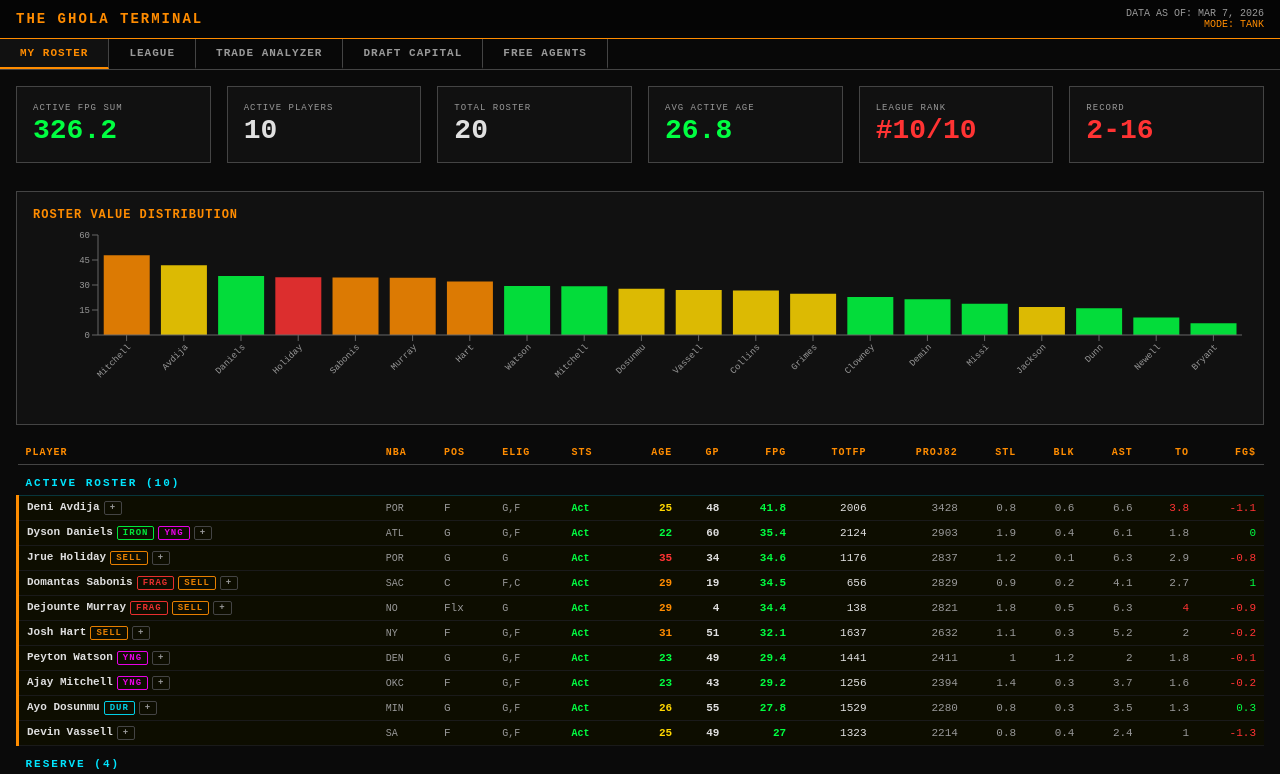
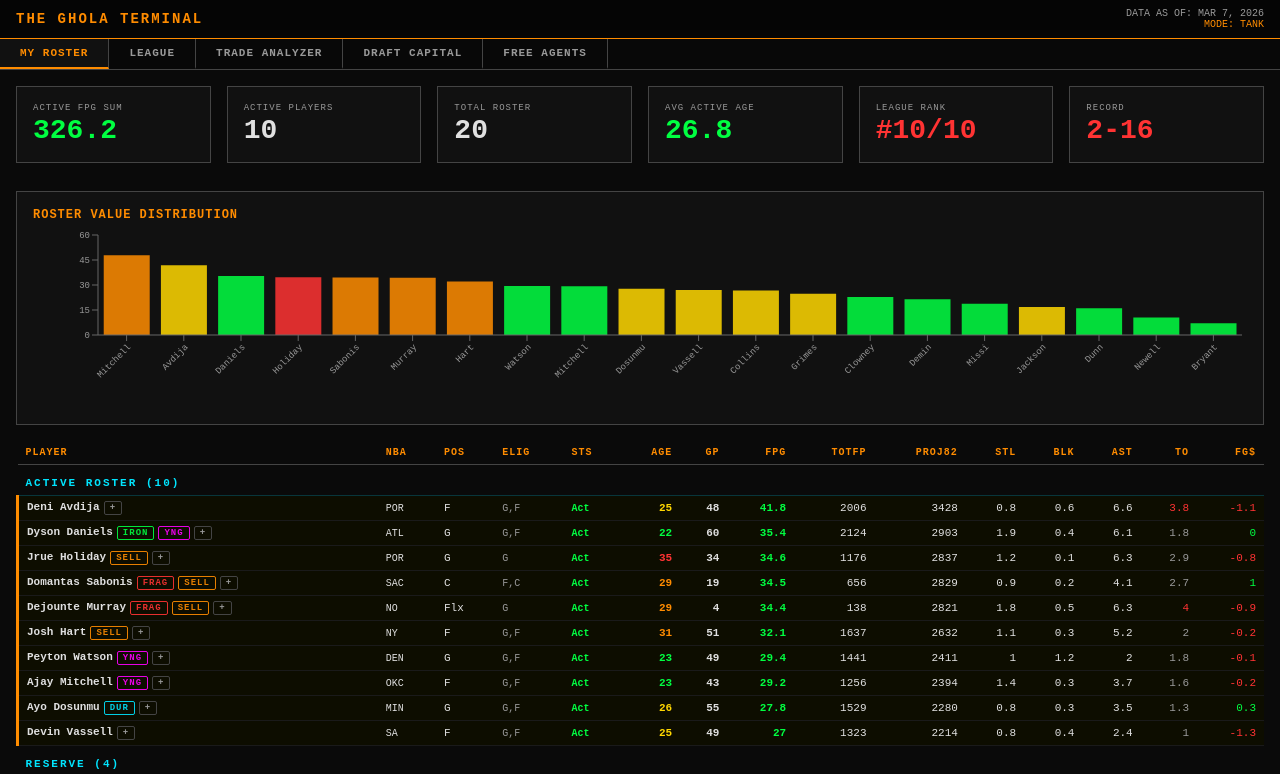
Before and after one commit to yrechtman/ghola-terminal, a React (Vite) app: page / in a window 1280 px wide. Shown: the top 774 px of the page. Built offline with nearby package versions, Linux system fonts and the light colour scheme.

Commit message:
Full legibility audit: all real data columns white, grey reserved for decoration only

```diff
--- a/src/App.jsx
+++ b/src/App.jsx
@@ -186,19 +186,19 @@ function PlayerRow({ p, showTeam = false, highlight = false, tags, onTagClick, o
           </span>
         )}
       </td>
-      {showTeam && <td style={{ ...styles.td, color: p.fantasyTeam === MY_TEAM ? C.amber : C.dim, fontSize: 10 }}>{p.fantasyTeam}</td>}
-      <td style={{ ...styles.td, color: C.dim, fontSize: 10 }}>{p.nbaTeam}</td>
-      <td style={{ ...styles.td, color: C.dim }}>{p.pos}</td>
+      {showTeam && <td style={{ ...styles.td, color: p.fantasyTeam === MY_TEAM ? C.amber : C.white, fontSize: 10 }}>{p.fantasyTeam}</td>}
+      <td style={{ ...styles.td, color: C.white, fontSize: 10 }}>{p.nbaTeam}</td>
+      <td style={{ ...styles.td, color: C.white }}>{p.pos}</td>
       <td style={{ ...styles.td, color: C.dim, fontSize: 10 }}>{p.eligible}</td>
       <td style={{ ...styles.td, color: statusColor(p.status), fontWeight: 700, fontSize: 10 }}>{p.status}</td>
       <td style={{ ...styles.tdR, color: ageColor(p.age), fontWeight: 700 }}>{p.age}</td>
       <td style={{ ...styles.tdR, fontWeight: 700 }}>{p.gp}</td>
       <td style={{ ...styles.tdR, color: C.green, fontWeight: 700 }}>{p.customFPG}</td>
       <td style={styles.tdR}>{p.totalCustomFP}</td>
-      <td style={{ ...styles.tdR, color: C.dim }}>{p.projSeasonFP}</td>
-      <td style={{ ...styles.tdR, color: C.dim }}>{p.stl}</td>
-      <td style={{ ...styles.tdR, color: C.dim }}>{p.blk}</td>
-      <td style={{ ...styles.tdR, color: C.dim }}>{p.ast}</td>
+      <td style={{ ...styles.tdR, color: C.white }}>{p.projSeasonFP}</td>
+      <td style={{ ...styles.tdR, color: C.white }}>{p.stl}</td>
+      <td style={{ ...styles.tdR, color: C.white }}>{p.blk}</td>
+      <td style={{ ...styles.tdR, color: C.white }}>{p.ast}</td>
       <td style={{ ...styles.tdR, color: p.to > 3 ? C.red : C.dim }}>{p.to}</td>
       <td style={{ ...styles.tdR, color: p.fgEff >= 0 ? C.green : C.red }}>{p.fgEff}</td>
     </tr>
@@ -366,11 +366,11 @@ function LeagueLandscape() {
             const isContender = standing ? standing.rank <= 5 : i < 5;
             return [
               <tr key={t.name} style={isMe ? styles.myTeamRow : {}}>
-                <td style={{ ...styles.td, color: C.dim }}>{i + 1}</td>
+                <td style={{ ...styles.td, color: C.white }}>{i + 1}</td>
                 <td style={{ ...styles.td, color: isMe ? C.amber : C.white, fontWeight: isMe ? 700 : 400 }}>{t.name}</td>
                 <td style={{ ...styles.tdR, color: C.green, fontWeight: 700 }}>{t.fpgSum}</td>
                 <td style={{ ...styles.tdR, color: standing && standing.rank <= 5 ? C.green : C.red, fontSize: 10 }}>{standing ? `${standing.w}-${standing.l}` : "?"}</td>
-                <td style={{ ...styles.td, fontSize: 10, color: C.dim }}>{t.top3.map(p => `${p.name.split(" ").pop()} (${p.customFPG})`).join(", ")}</td>
+                <td style={{ ...styles.td, fontSize: 10, color: C.white }}>{t.top3.map(p => `${p.name.split(" ").pop()} (${p.customFPG})`).join(", ")}</td>
                 <td style={{ ...styles.tdR, color: parseFloat(t.avgAge) > 29 ? C.amber : C.white }}>{t.avgAge}</td>
                 <td style={styles.tdR}>{t.total}</td>
                 <td style={styles.td}>
@@ -624,7 +624,7 @@ function DraftCapital() {
           return (
             <div key={i} style={styles.card}>
               <div style={styles.label}>2026 RD1 VIA {pick.from.toUpperCase()}</div>
-              <div style={{ fontSize: 11, color: C.dim, marginBottom: 8 }}>Standing: #{rank} {rank >= 6 ? "" : "(not lottery)"}</div>
+              <div style={{ fontSize: 11, color: C.white, marginBottom: 8 }}>Standing: #{rank} {rank >= 6 ? <span style={{ color: C.red }}>[LOTTERY]</span> : <span style={{ color: C.dim }}>(not lottery)</span>}</div>
               {odds ? (
                 <div>
                   <div style={{ display: "flex", gap: 2, marginBottom: 4 }}>
@@ -639,7 +639,7 @@ function DraftCapital() {
                   </div>
                 </div>
               ) : (
-                <div style={{ color: C.dim, fontSize: 10 }}>Projected pick #{5 + (6 - rank)}</div>
+                <div style={{ color: C.white, fontSize: 10 }}>Projected pick <span style={{ color: C.cyan, fontWeight: 700 }}>#{5 + (6 - rank)}</span></div>
               )}
               {simResults && <div style={{ marginTop: 6, fontSize: 10, color: C.amber }}>EV: #{simResults.perPick[i]?.ev}</div>}
             </div>
@@ -710,7 +710,7 @@ function DraftCapital() {
                 {simResults.perPick.map((pp, i) => (
                   <tr key={i}>
                     <td style={{ ...styles.td, color: C.white, fontWeight: 600, fontSize: 10 }}>{pp.team}</td>
-                    <td style={{ ...styles.tdR, color: pp.rank >= 6 ? C.red : C.dim }}>#{pp.rank}</td>
+                    <td style={{ ...styles.tdR, color: pp.rank >= 6 ? C.red : C.white }}>#{pp.rank}</td>
                     <td style={{ ...styles.tdR, color: C.amber, fontWeight: 700 }}>{pp.ev}</td>
                     {pp.dist.map((pct, j) => (
                       <td key={j} style={{ ...styles.tdR, fontSize: 10, color: pct > 20 ? C.green : pct > 5 ? C.white : C.dim }}>
@@ -745,7 +745,7 @@ function DraftCapital() {
                 const iOwn = myFirsts.some(p => p.from === s.team);
                 return (
                   <tr key={s.team} style={isMe ? styles.myTeamRow : {}}>
-                    <td style={{ ...styles.td, color: s.rank >= 6 ? C.red : C.dim }}>{s.rank}</td>
+                    <td style={{ ...styles.td, color: s.rank >= 6 ? C.red : C.white }}>{s.rank}</td>
                     <td style={{ ...styles.td, color: isMe ? C.amber : C.white, fontWeight: isMe ? 700 : 400, fontSize: 10 }}>{s.team}</td>
                     <td style={{ ...styles.tdR, fontSize: 10 }}>{s.w}-{s.l}</td>
                     <td style={{ ...styles.tdR, fontSize: 10 }}>{s.fpFor.toLocaleString()}</td>
@@ -804,7 +804,7 @@ function FreeAgents() {
   return (
     <div style={styles.card}>
       <div style={styles.cardTitle}>FREE AGENT SCANNER</div>
-      <div style={{ color: C.dim, fontSize: 11, lineHeight: 1.8, padding: "20px 0" }}>
+      <div style={{ color: C.white, fontSize: 11, lineHeight: 1.8, padding: "20px 0" }}>
         <div style={{ color: C.amber, marginBottom: 12 }}>[ DATA FEED REQUIRED ]</div>
         <div>Free agent data requires a full NBA player pool export from Fantrax.</div>
         <div>The roster CSVs only contain rostered players across the 10 teams.</div>
```
Also changed, not shown: 1 other file (tests, documents, lock files or other folders).
